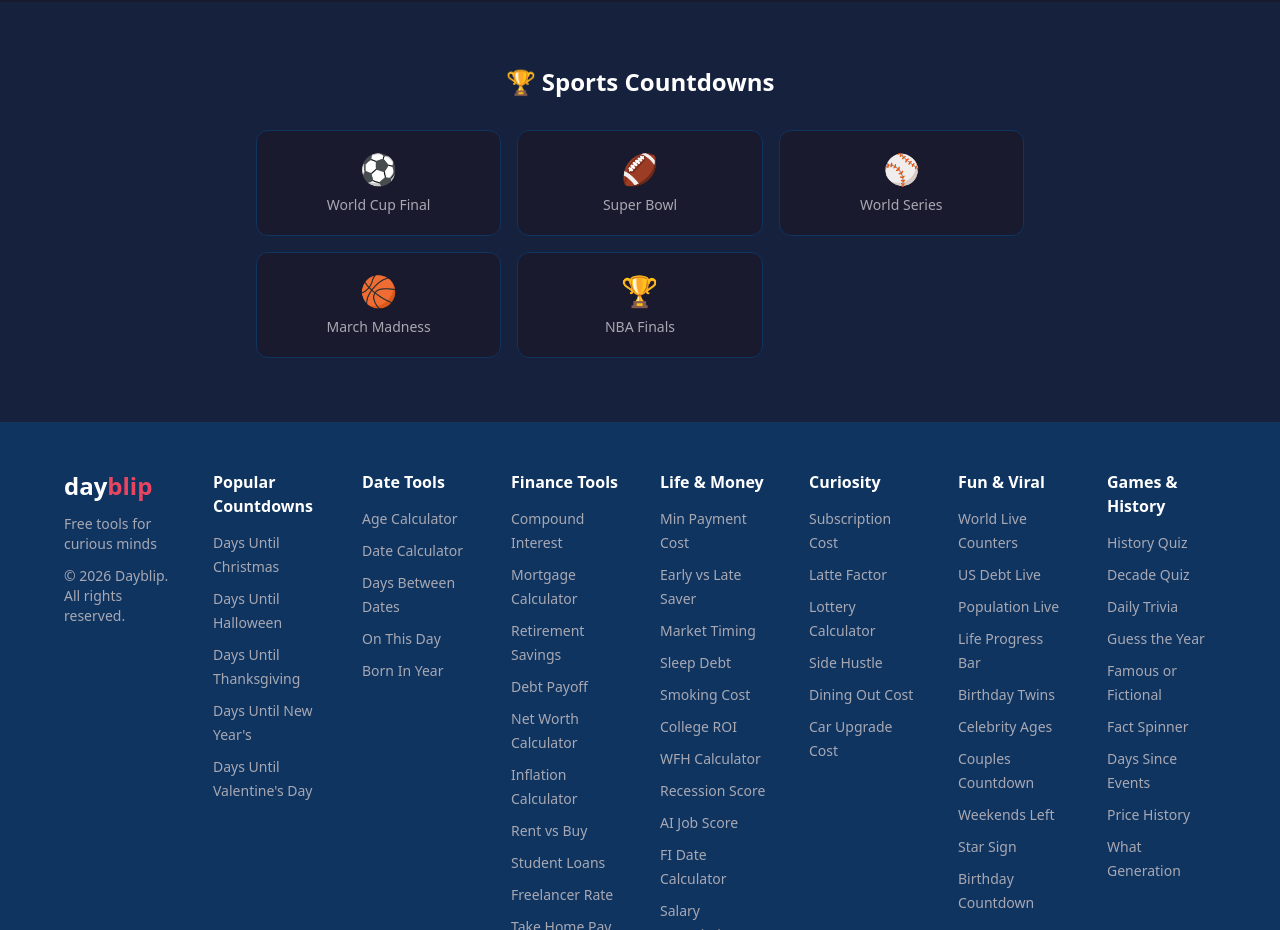
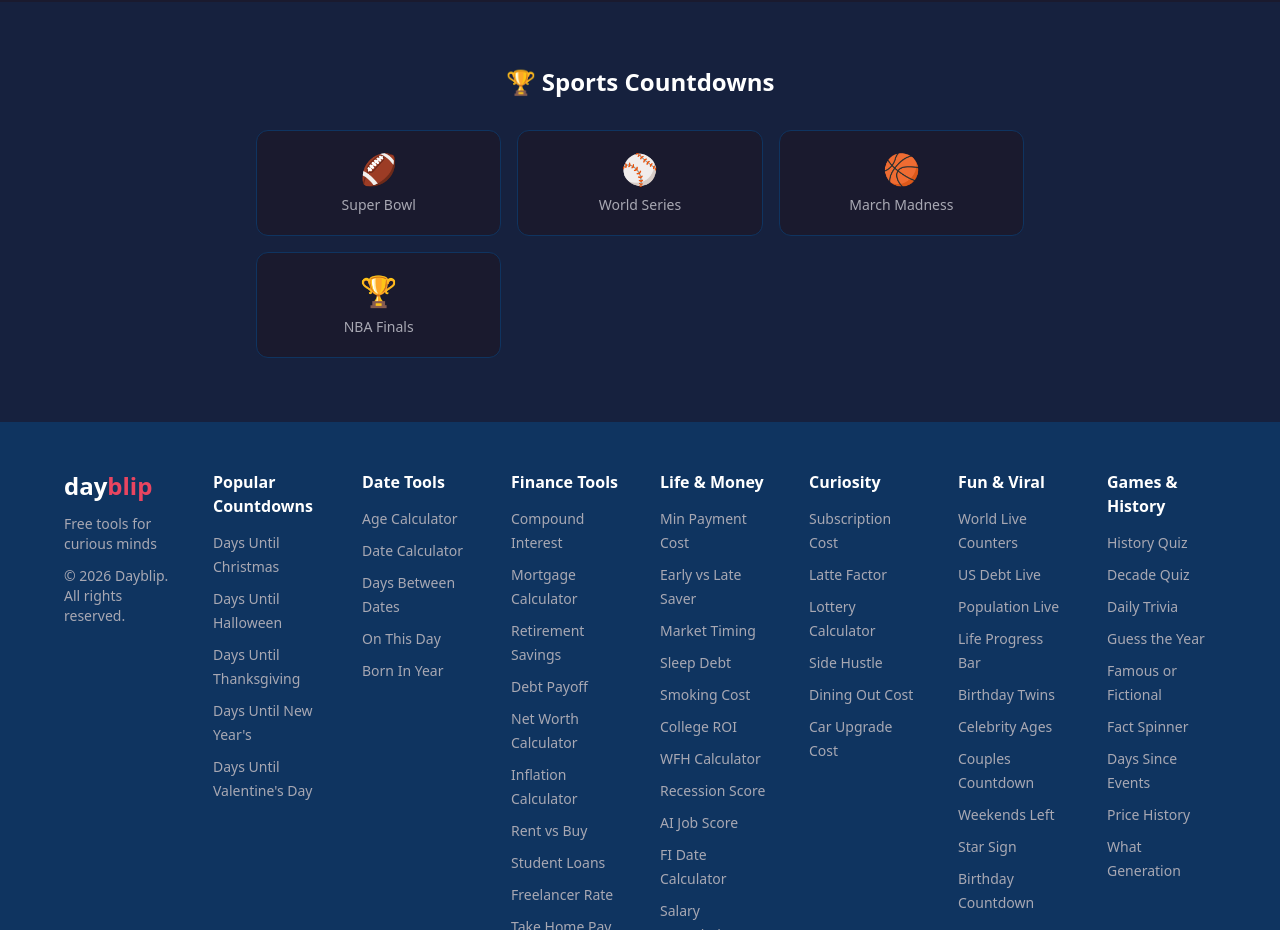
Before and after one commit to pierre2000it-max/dayblip, a Next.js app: page /countdown in a window 1280 px wide. Shown: the part 2020-2950 px from the top of the page. Built offline with nearby package versions, Linux system fonts and the light colour scheme.

Commit message:
Remove World Cup 2026 countdown — tournament concluded

```diff
--- a/src/app/countdown/page.tsx
+++ b/src/app/countdown/page.tsx
@@ -151,7 +151,6 @@ export default function CountdownHubPage() {
           </h2>
           <div className="grid grid-cols-2 gap-4 sm:grid-cols-3">
             {[
-              { emoji: "⚽", label: "World Cup Final",  href: "/days-until/world-cup" },
               { emoji: "🏈", label: "Super Bowl",        href: "/days-until/super-bowl" },
               { emoji: "⚾", label: "World Series",      href: "/days-until/world-series" },
               { emoji: "🏀", label: "March Madness",     href: "/days-until/march-madness" },
--- a/src/app/days-until/[slug]/page.tsx
+++ b/src/app/days-until/[slug]/page.tsx
@@ -403,7 +403,6 @@ export default function CountdownPage({
             </h2>
             <div className="flex flex-wrap gap-3">
               {[
-                { emoji: '⚽', label: 'World Cup Final', href: '/days-until/world-cup' },
                 { emoji: '🏈', label: 'Super Bowl', href: '/days-until/super-bowl' },
                 { emoji: '⚾', label: 'World Series', href: '/days-until/world-series' },
                 { emoji: '🏀', label: 'March Madness', href: '/days-until/march-madness' },
--- a/src/app/days-until/page.tsx
+++ b/src/app/days-until/page.tsx
@@ -3,13 +3,6 @@ import Link from 'next/link'
 // ── Sports data (from sports-events.ts — hardcoded for server render perf) ───
 
 const SPORTS = [
-  {
-    slug: 'world-cup',
-    emoji: '⚽',
-    name: 'FIFA World Cup Final',
-    date: 'July 19, 2026',
-    confirmed: true,
-  },
   {
     slug: 'super-bowl',
     emoji: '🏈',
--- a/src/app/days-until/sports-countdown.tsx
+++ b/src/app/days-until/sports-countdown.tsx
@@ -36,7 +36,6 @@ export default function SportsCountdown({ event, faqItems }: SportsCountdownProp
 
   const allSports = [
     { slug: 'super-bowl', label: '🏈 Super Bowl' },
-    { slug: 'world-cup', label: '⚽ World Cup' },
     { slug: 'world-series', label: '⚾ World Series' },
     { slug: 'march-madness', label: '🏀 March Madness' },
     { slug: 'nba-finals', label: '🏀 NBA Finals' },
--- a/src/app/sitemap.ts
+++ b/src/app/sitemap.ts
@@ -120,7 +120,7 @@ export default function sitemap(): MetadataRoute.Sitemap {
     // SPORTS COUNTDOWNS  (priority 0.8, weekly)
     // ═══════════════════════════════════════════════════════════════════════
     p("/days-until/super-bowl",     0.8, WEEKLY),
-    p("/days-until/world-cup",      0.8, WEEKLY),
+    p("/days-until/world-cup",      0.5, MONTHLY),
     p("/days-until/world-series",   0.8, WEEKLY),
     p("/days-until/march-madness",  0.8, WEEKLY),
     p("/days-until/nba-finals",     0.8, WEEKLY),
```
